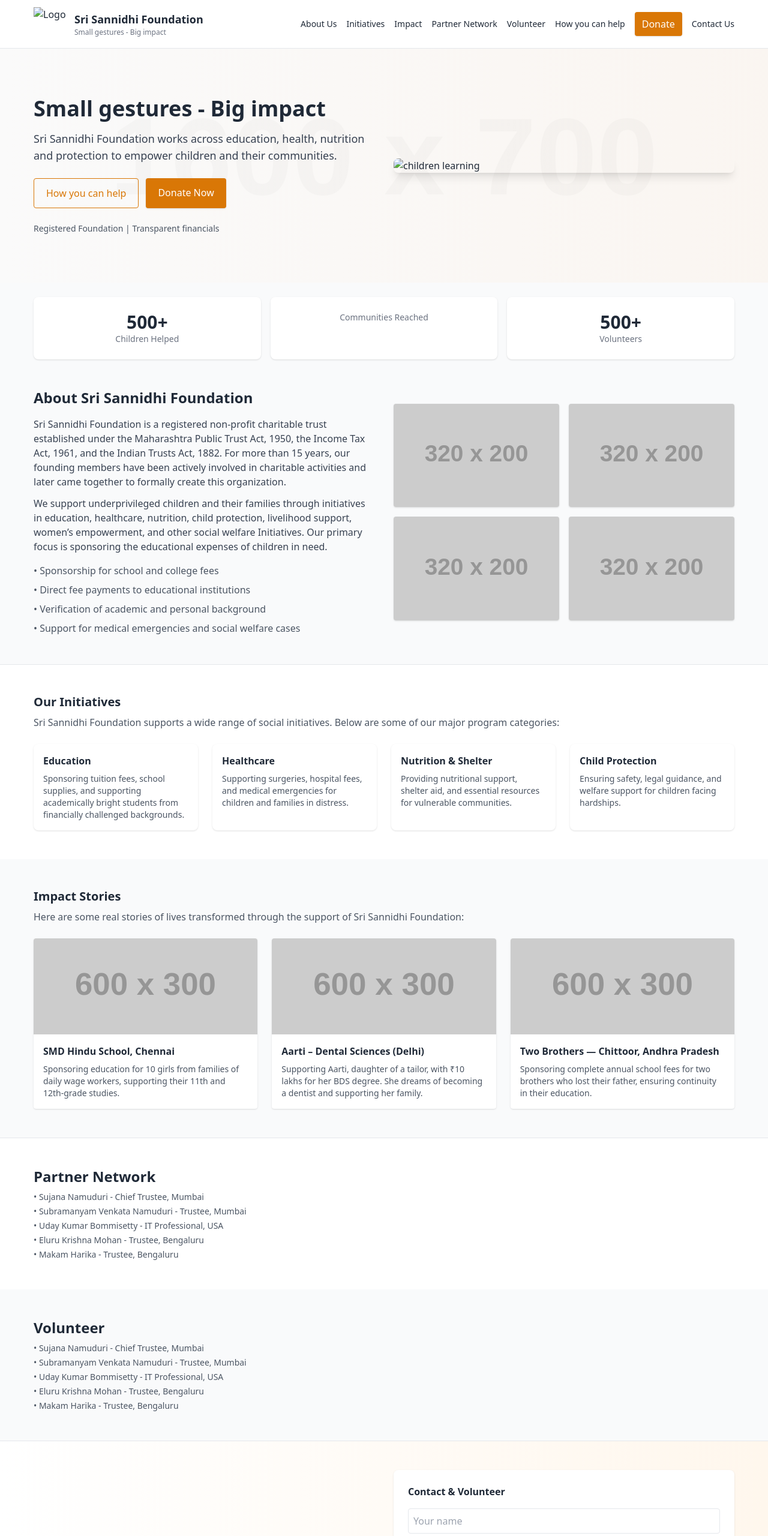
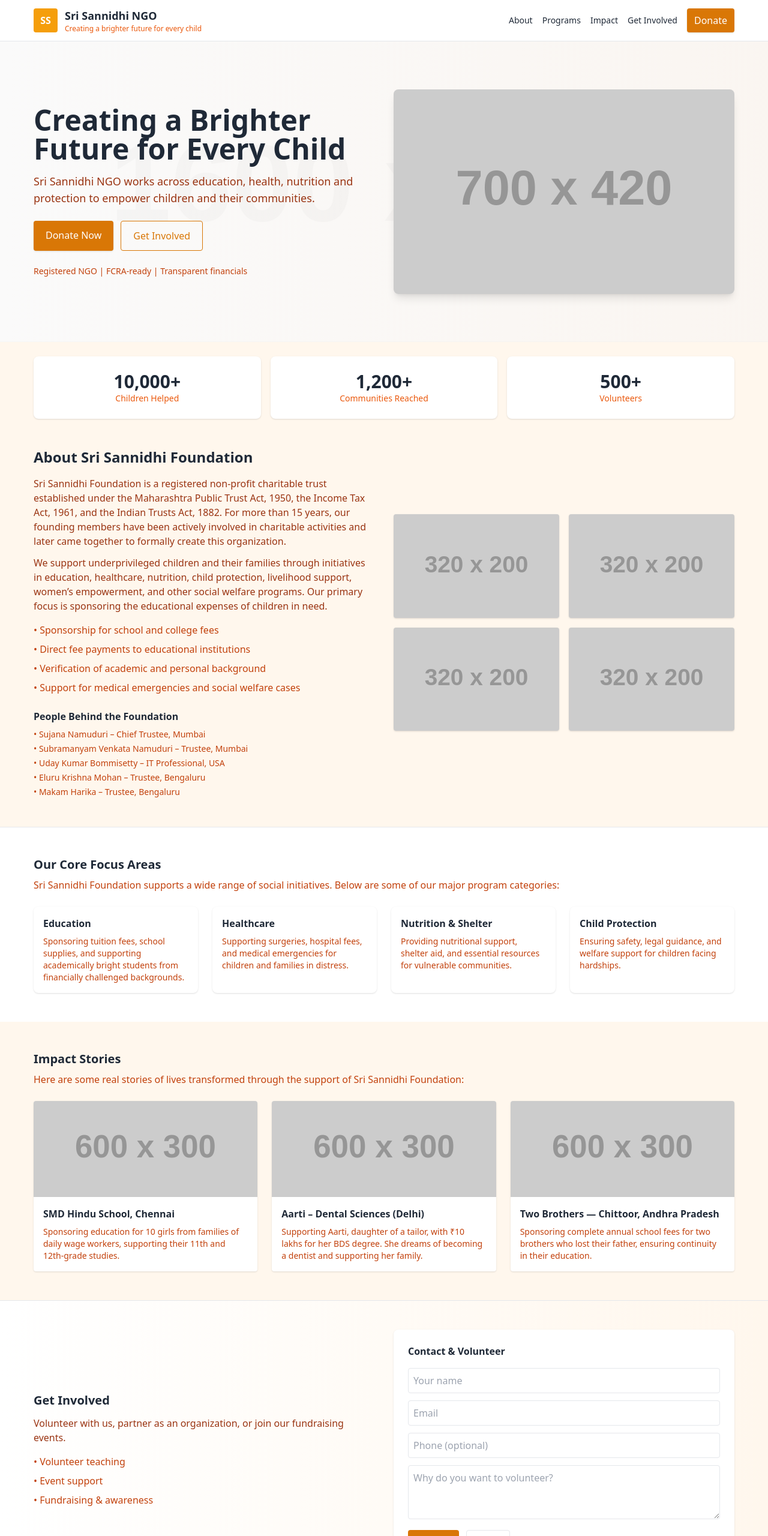
Before and after one commit to AmoghNamuduri/NGO, a plain HTML site: page index.html in a window 1280 px wide. Shown: the top 2560 px of the page at 60% size. Drawn offline with nearby package versions, Linux system fonts and the light colour scheme; placeholder pictures from the web are drawn by us.

Commit message:
orange - didnt work

```diff
--- a/index.html
+++ b/index.html
@@ -3,7 +3,7 @@
   <head>
     <meta charset="utf-8" />
     <meta name="viewport" content="width=device-width,initial-scale=1" />
-    <title>Sri Sannidhi Foundation</title>
+    <title>Sri Sannidhi NGO</title>
     <!-- Tailwind CDN for prototyping (not for production) -->
     <script src="https://cdn.tailwindcss.com"></script>
     <style>
@@ -12,28 +12,24 @@
       .container-max { max-width: 1200px; }
     </style>
   </head>
-  <body class="antialiased text-gray-800 bg-gray-50">
+  <body class="antialiased text-gray-800 bg-orange-50">
 
     <!-- Topbar -->
     <div class="bg-white border-b">
       <div class="container-max mx-auto px-4 py-3 flex items-center justify-between">
         <div class="flex items-center gap-3">
-          <img src="C:\Users\Amogh Krishna\Pictures\Screenshots\Screenshot 2025-11-27 003342.png" alt="Logo" class="h-14 w-14 " />
+          <div class="w-10 h-10 bg-amber-500 rounded flex items-center justify-center text-white font-bold">SS</div>
           <div>
-            <div class="text-lg font-semibold">Sri Sannidhi Foundation</div>
-            <div class="text-xs text-gray-500">Small gestures - Big impact</div>
+            <div class="text-lg font-semibold">Sri Sannidhi NGO</div>
+            <div class="text-xs text-orange-600">Creating a brighter future for every child</div>
           </div>
         </div>
         <div class="hidden md:flex items-center gap-4">
-          <a href="#about us" class="text-sm hover:underline">About Us</a>
-          <a href="#Initiatives" class="text-sm hover:underline">Initiatives</a>
+          <a href="#about" class="text-sm hover:underline">About</a>
+          <a href="#programs" class="text-sm hover:underline">Programs</a>
           <a href="#impact" class="text-sm hover:underline">Impact</a>
-          <a href="#partnernetwork" class="text-sm hover:underline">Partner Network</a>
-          <a href="#volunteer" class="text-sm hover:underline">Volunteer</a>
-          <a href="#howyoucanhelp" class="text-sm hover:underline">How you can help</a>
+          <a href="#getinvolved" class="text-sm hover:underline">Get Involved</a>
           <a href="#donate" class="px-3 py-2 bg-amber-600 text-white rounded shadow">Donate</a>
-          <a href="#contact" class="text-sm hover:underline">Contact Us</a>
-
         </div>
         <button id="menuBtn" class="md:hidden">
           <svg xmlns="http://www.w3.org/2000/svg" class="h-6 w-6" fill="none" viewBox="0 0 24 24" stroke="currentColor"><path stroke-linecap="round" stroke-linejoin="round" stroke-width="2" d="M4 6h16M4 12h16M4 18h16" /></svg>
@@ -42,14 +38,11 @@
       <!-- Mobile menu -->
       <div id="mobileMenu" class="md:hidden hidden bg-white border-t">
         <div class="px-4 py-3 space-y-2">
-          <a href="#about us" class="block">About Us</a>
-          <a href="#Initiatives" class="block">Initiatives</a>
+          <a href="#about" class="block">About</a>
+          <a href="#programs" class="block">Programs</a>
           <a href="#impact" class="block">Impact</a>
-          <a href="#partnernetwork" class="text-sm hover:underline">Partner Network</a>
-          <a href="#volunteer" class="text-sm hover:underline">Volunteer</a>
-          <a href="#howyoucanhelp" class="block">How you can help</a>
+          <a href="#getinvolved" class="block">Get Involved</a>
           <a href="#donate" class="block px-3 py-2 bg-amber-600 text-white rounded inline-block">Donate</a>
-          <a href="#contact" class="text-sm hover:underline">Contact Us</a>
         </div>
       </div>
     </div>
@@ -59,17 +52,17 @@
       <div class="container-max mx-auto px-4 py-20">
         <div class="grid md:grid-cols-2 gap-8 items-center">
           <div>
-            <h1 class="text-4xl md:text-4xl font-extrabold leading-tight">Small gestures - Big impact</h1>
-            <p class="mt-4 text-lg text-gray-700">Sri Sannidhi Foundation works across education, health, nutrition and protection to empower children and their communities.</p>
+            <h1 class="text-4xl md:text-5xl font-extrabold leading-tight">Creating a Brighter Future for Every Child</h1>
+            <p class="mt-4 text-lg text-orange-800">Sri Sannidhi NGO works across education, health, nutrition and protection to empower children and their communities.</p>
             <div class="mt-6 flex gap-3">
-              <a href="#howyoucanhelp" class="px-5 py-3 border border-amber-600 text-amber-600 rounded">How you can help</a>
               <a href="#donate" class="px-5 py-3 bg-amber-600 text-white rounded shadow">Donate Now</a>
+              <a href="#getinvolved" class="px-5 py-3 border border-amber-600 text-amber-600 rounded">Get Involved</a>
             </div>
-            <div class="mt-6 text-sm text-gray-600">Registered Foundation | Transparent financials</div>
+            <div class="mt-6 text-sm text-orange-700">Registered NGO | FCRA-ready | Transparent financials</div>
           </div>
           <div class="hidden md:block">
             <div class="rounded-lg overflow-hidden shadow-lg">
-              <img src="C:\Users\Amogh Krishna\Pictures\Screenshots\Screenshot 2025-11-27 001508.png" alt="children learning" class="w-full h-full object-cover">
+              <img src="https://via.placeholder.com/700x420" alt="children learning" class="w-full h-full object-cover">
             </div>
           </div>
         </div>
@@ -81,36 +74,43 @@
       <div class="container-max mx-auto px-4">
         <div class="grid grid-cols-1 md:grid-cols-3 gap-4">
           <div class="bg-white p-6 rounded-lg shadow text-center">
-            <div class="text-3xl font-bold">500+</div>
-            <div class="text-sm text-gray-500">Children Helped</div>
+            <div class="text-3xl font-bold">10,000+</div>
+            <div class="text-sm text-orange-600">Children Helped</div>
           </div>
           <div class="bg-white p-6 rounded-lg shadow text-center">
-            <div class="text-3xl font-bold"></div>
-            <div class="text-sm text-gray-500">Communities Reached</div>
+            <div class="text-3xl font-bold">1,200+</div>
+            <div class="text-sm text-orange-600">Communities Reached</div>
           </div>
           <div class="bg-white p-6 rounded-lg shadow text-center">
             <div class="text-3xl font-bold">500+</div>
-            <div class="text-sm text-gray-500">Volunteers</div>
+            <div class="text-sm text-orange-600">Volunteers</div>
           </div>
         </div>
       </div>
     </section>
 
-    <!-- About Us -->
-    <section id="about us" class="container-max mx-auto px-4 py-12">
+    <!-- About -->
+    <section id="about" class="container-max mx-auto px-4 py-12">
       <div class="grid md:grid-cols-2 gap-8 items-center">
         <div>
           <h2 class="text-2xl font-semibold">About Sri Sannidhi Foundation</h2>
-          <p class="mt-4 text-gray-700">Sri Sannidhi Foundation is a registered non-profit charitable trust established under the Maharashtra Public Trust Act, 1950, the Income Tax Act, 1961, and the Indian Trusts Act, 1882. For more than 15 years, our founding members have been actively involved in charitable activities and later came together to formally create this organization.</p>
-          <p class="mt-3 text-gray-700">We support underprivileged children and their families through initiatives in education, healthcare, nutrition, child protection, livelihood support, women’s empowerment, and other social welfare Initiatives. Our primary focus is sponsoring the educational expenses of children in need.</p>
-          <ul class="mt-4 space-y-2 text-gray-600">
+          <p class="mt-4 text-orange-800">Sri Sannidhi Foundation is a registered non-profit charitable trust established under the Maharashtra Public Trust Act, 1950, the Income Tax Act, 1961, and the Indian Trusts Act, 1882. For more than 15 years, our founding members have been actively involved in charitable activities and later came together to formally create this organization.</p>
+          <p class="mt-3 text-orange-800">We support underprivileged children and their families through initiatives in education, healthcare, nutrition, child protection, livelihood support, women’s empowerment, and other social welfare programs. Our primary focus is sponsoring the educational expenses of children in need.</p>
+          <ul class="mt-4 space-y-2 text-orange-700">
             <li>• Sponsorship for school and college fees</li>
             <li>• Direct fee payments to educational institutions</li>
             <li>• Verification of academic and personal background</li>
             <li>• Support for medical emergencies and social welfare cases</li>
           </ul>
+          <h3 class="mt-6 font-semibold text-gray-800">People Behind the Foundation</h3>
+          <ul class="mt-2 space-y-1 text-orange-700 text-sm">
+            <li>• Sujana Namuduri – Chief Trustee, Mumbai</li>
+            <li>• Subramanyam Venkata Namuduri – Trustee, Mumbai</li>
+            <li>• Uday Kumar Bommisetty – IT Professional, USA</li>
+            <li>• Eluru Krishna Mohan – Trustee, Bengaluru</li>
+            <li>• Makam Harika – Trustee, Bengaluru</li>
+          </ul>
         </div>
-
         <div>
           <div class="grid grid-cols-2 gap-4">
             <img src="https://via.placeholder.com/320x200" class="rounded shadow" />
@@ -122,29 +122,27 @@
       </div>
     </section>
 
-
-
-    <!-- Initiatives -->
-    <section id="Initiatives" class="bg-white border-t py-12">
+    <!-- Programs -->
+    <section id="programs" class="bg-white border-t py-12">
       <div class="container-max mx-auto px-4">
-        <h3 class="text-xl font-semibold">Our Initiatives</h3>
-        <p class="mt-2 text-gray-600">Sri Sannidhi Foundation supports a wide range of social initiatives. Below are some of our major program categories:</p>
+        <h3 class="text-xl font-semibold">Our Core Focus Areas</h3>
+        <p class="mt-2 text-orange-700">Sri Sannidhi Foundation supports a wide range of social initiatives. Below are some of our major program categories:</p>
         <div class="grid md:grid-cols-4 gap-6 mt-6">
           <div class="p-4 rounded-lg shadow">
             <h4 class="font-semibold">Education</h4>
-            <p class="text-sm text-gray-600 mt-2">Sponsoring tuition fees, school supplies, and supporting academically bright students from financially challenged backgrounds.</p>
+            <p class="text-sm text-orange-700 mt-2">Sponsoring tuition fees, school supplies, and supporting academically bright students from financially challenged backgrounds.</p>
           </div>
           <div class="p-4 rounded-lg shadow">
             <h4 class="font-semibold">Healthcare</h4>
-            <p class="text-sm text-gray-600 mt-2">Supporting surgeries, hospital fees, and medical emergencies for children and families in distress.</p>
+            <p class="text-sm text-orange-700 mt-2">Supporting surgeries, hospital fees, and medical emergencies for children and families in distress.</p>
           </div>
           <div class="p-4 rounded-lg shadow">
             <h4 class="font-semibold">Nutrition & Shelter</h4>
-            <p class="text-sm text-gray-600 mt-2">Providing nutritional support, shelter aid, and essential resources for vulnerable communities.</p>
+            <p class="text-sm text-orange-700 mt-2">Providing nutritional support, shelter aid, and essential resources for vulnerable communities.</p>
           </div>
           <div class="p-4 rounded-lg shadow">
             <h4 class="font-semibold">Child Protection</h4>
-            <p class="text-sm text-gray-600 mt-2">Ensuring safety, legal guidance, and welfare support for children facing hardships.</p>
+            <p class="text-sm text-orange-700 mt-2">Ensuring safety, legal guidance, and welfare support for children facing hardships.</p>
           </div>
         </div>
       </div>
@@ -153,69 +151,39 @@
     <!-- Impact (Cards) -->
     <section id="impact" class="container-max mx-auto px-4 py-12">
       <h3 class="text-xl font-semibold">Impact Stories</h3>
-      <p class="mt-2 text-gray-600">Here are some real stories of lives transformed through the support of Sri Sannidhi Foundation:</p>
+      <p class="mt-2 text-orange-700">Here are some real stories of lives transformed through the support of Sri Sannidhi Foundation:</p>
       <div class="grid md:grid-cols-3 gap-6 mt-6">
         <div class="bg-white rounded shadow overflow-hidden">
           <img src="https://via.placeholder.com/600x300" class="w-full h-40 object-cover">
           <div class="p-4">
             <h4 class="font-semibold">SMD Hindu School, Chennai</h4>
-            <p class="text-sm text-gray-600 mt-2">Sponsoring education for 10 girls from families of daily wage workers, supporting their 11th and 12th-grade studies.</p>
+            <p class="text-sm text-orange-700 mt-2">Sponsoring education for 10 girls from families of daily wage workers, supporting their 11th and 12th-grade studies.</p>
           </div>
         </div>
         <div class="bg-white rounded shadow overflow-hidden">
           <img src="https://via.placeholder.com/600x300" class="w-full h-40 object-cover">
           <div class="p-4">
             <h4 class="font-semibold">Aarti – Dental Sciences (Delhi)</h4>
-            <p class="text-sm text-gray-600 mt-2">Supporting Aarti, daughter of a tailor, with ₹10 lakhs for her BDS degree. She dreams of becoming a dentist and supporting her family.</p>
+            <p class="text-sm text-orange-700 mt-2">Supporting Aarti, daughter of a tailor, with ₹10 lakhs for her BDS degree. She dreams of becoming a dentist and supporting her family.</p>
           </div>
         </div>
         <div class="bg-white rounded shadow overflow-hidden">
           <img src="https://via.placeholder.com/600x300" class="w-full h-40 object-cover">
           <div class="p-4">
             <h4 class="font-semibold">Two Brothers — Chittoor, Andhra Pradesh</h4>
-            <p class="text-sm text-gray-600 mt-2">Sponsoring complete annual school fees for two brothers who lost their father, ensuring continuity in their education.</p>
+            <p class="text-sm text-orange-700 mt-2">Sponsoring complete annual school fees for two brothers who lost their father, ensuring continuity in their education.</p>
           </div>
         </div>
       </div>
     </section>
 
-    <!-- Partner Network -->
-    <section id="partnernetwork" class="bg-white border-t py-12">
-      <div class="container-max mx-auto px-4">
-        <div>
-          <h2 class="text-2xl font-semibold">Partner Network</h2>
-          <ul class="mt-2 space-y-1 text-gray-600 text-sm">
-            <li>• Sujana Namuduri - Chief Trustee, Mumbai</li>
-            <li>• Subramanyam Venkata Namuduri - Trustee, Mumbai</li>
-            <li>• Uday Kumar Bommisetty - IT Professional, USA</li>
-            <li>• Eluru Krishna Mohan - Trustee, Bengaluru</li>
-            <li>• Makam Harika - Trustee, Bengaluru</li>
-          </ul>
-        </div>
-    </section>
-
-    <!-- Volunteer -->
-    <section id="volunteer" class="container-max mx-auto px-4 py-12">
-      <div class="grid md:grid-cols-2 gap-8 items-center">
-        <div>
-          <h2 class="text-2xl font-semibold">Volunteer</h2>
-          <ul class="mt-2 space-y-1 text-gray-600 text-sm">
-            <li>• Sujana Namuduri - Chief Trustee, Mumbai</li>
-            <li>• Subramanyam Venkata Namuduri - Trustee, Mumbai</li>
-            <li>• Uday Kumar Bommisetty - IT Professional, USA</li>
-            <li>• Eluru Krishna Mohan - Trustee, Bengaluru</li>
-            <li>• Makam Harika - Trustee, Bengaluru</li>
-          </ul>
-        </div>
-    </section>
-
-    <!-- How you can help / Volunteer / Contact -->
-    <section id="howyoucanhelp" class="bg-gradient-to-r from-white to-orange-50 py-12 border-t">
+    <!-- Get Involved / Volunteer / Contact -->
+    <section id="getinvolved" class="bg-gradient-to-r from-white to-orange-50 py-12 border-t">
       <div class="container-max mx-auto px-4 grid md:grid-cols-2 gap-8 items-center">
         <div>
-          <h3 class="text-xl font-semibold">How you can help</h3>
-          <p class="mt-3 text-gray-700">Volunteer with us, partner as an organization, or join our fundraising events.</p>
-          <ul class="mt-4 text-gray-600 space-y-2">
+          <h3 class="text-xl font-semibold">Get Involved</h3>
+          <p class="mt-3 text-orange-800">Volunteer with us, partner as an organization, or join our fundraising events.</p>
+          <ul class="mt-4 text-orange-700 space-y-2">
             <li>• Volunteer teaching</li>
             <li>• Event support</li>
             <li>• Fundraising &amp; awareness</li>
@@ -243,8 +211,8 @@
         <div class="bg-white p-6 rounded-lg shadow grid md:grid-cols-2 gap-6 items-center">
           <div>
             <h3 class="text-xl font-semibold">Support Our Mission</h3>
-            <p class="mt-3 text-gray-700">Your donation helps us scale Initiatives and reach more children. We accept one-time and monthly donations.</p>
-            <ul class="mt-3 text-gray-600 space-y-1 text-sm">
+            <p class="mt-3 text-orange-800">Your donation helps us scale programs and reach more children. We accept one-time and monthly donations.</p>
+            <ul class="mt-3 text-orange-700 space-y-1 text-sm">
               <li>• ₹500 — Supports a child's learning materials for a month</li>
               <li>• ₹1500 — Nutritional support for 3 children for a month</li>
               <li>• ₹5000 — Community health camp costs</li>
@@ -266,7 +234,7 @@
                   <button type="submit" class="px-4 py-2 bg-amber-600 text-white rounded">Donate</button>
                   <button type="button" id="resetDon" class="px-4 py-2 border rounded">Reset</button>
                 </div>
-                <div class="text-xs text-gray-500">For production, integrate a payment gateway like Razorpay or Stripe (India/International).</div>
+                <div class="text-xs text-orange-600">For production, integrate a payment gateway like Razorpay or Stripe (India/International).</div>
               </form>
             </div>
           </div>
@@ -274,42 +242,28 @@
       </div>
     </section>
 
-    <!-- Contact Us -->
-    <section id="contact" class="bg-white border-t py-12">
-      <div class="container-max mx-auto px-4">
-        <div>
-          <h2 class="text-2xl font-semibold">Contact Us </h2>
-          <ul class="mt-2 space-y-1 text-gray-600 text-sm">
-            <li class="text-2xl"> Contact Person - Sujana Namuduri</li>
-            <li class="text-2xl"> Phone: +91 93434 75767</li>
-            <li class="text-2xl"> Email: srisannidhi7@gmail.com   </li>
-            <li class="text-2xl"> Address: 123, Charity Lane, Mumbai, India</li>
-          </ul>
-        </div>
-    </section>
-
     <!-- Footer -->
-    <footer class="bg-gray-800 text-white py-6">
+    <footer class="bg-orange-800 text-white py-6">
       <div class="container-max mx-auto px-4 grid md:grid-cols-3 gap-6">
         <div>
-          <h4 class="font-semibold">Sri Sannidhi Foundation</h4>
-          <p class="text-sm text-gray-300 mt-2">Registered Foundation working for child welfare across communities.</p>
+          <h4 class="font-semibold">Sri Sannidhi NGO</h4>
+          <p class="text-sm text-orange-200 mt-2">Registered NGO working for child welfare across communities.</p>
         </div>
         <div>
           <h4 class="font-semibold">Contact</h4>
-          <div class="text-sm text-gray-300 mt-2">email: info@srisannidhi.org</div>
-          <div class="text-sm text-gray-300">phone: +91 99999 99999</div>
+          <div class="text-sm text-orange-200 mt-2">email: info@srisannidhi.org</div>
+          <div class="text-sm text-orange-200">phone: +91 99999 99999</div>
         </div>
         <div>
           <h4 class="font-semibold">Follow Us</h4>
           <div class="flex gap-3 mt-2">
-            <a class="text-gray-300">Twitter</a>
-            <a class="text-gray-300">Facebook</a>
-            <a class="text-gray-300">Instagram</a>
+            <a class="text-orange-200">Twitter</a>
+            <a class="text-orange-200">Facebook</a>
+            <a class="text-orange-200">Instagram</a>
           </div>
         </div>
       </div>
-      <div class="text-center text-sm text-gray-400 mt-6">© <span id="year"></span> Sri Sannidhi Foundation — All rights reserved</div>
+      <div class="text-center text-sm text-orange-300 mt-6">© <span id="year"></span> Sri Sannidhi NGO — All rights reserved</div>
     </footer>
 
     <script>
```
